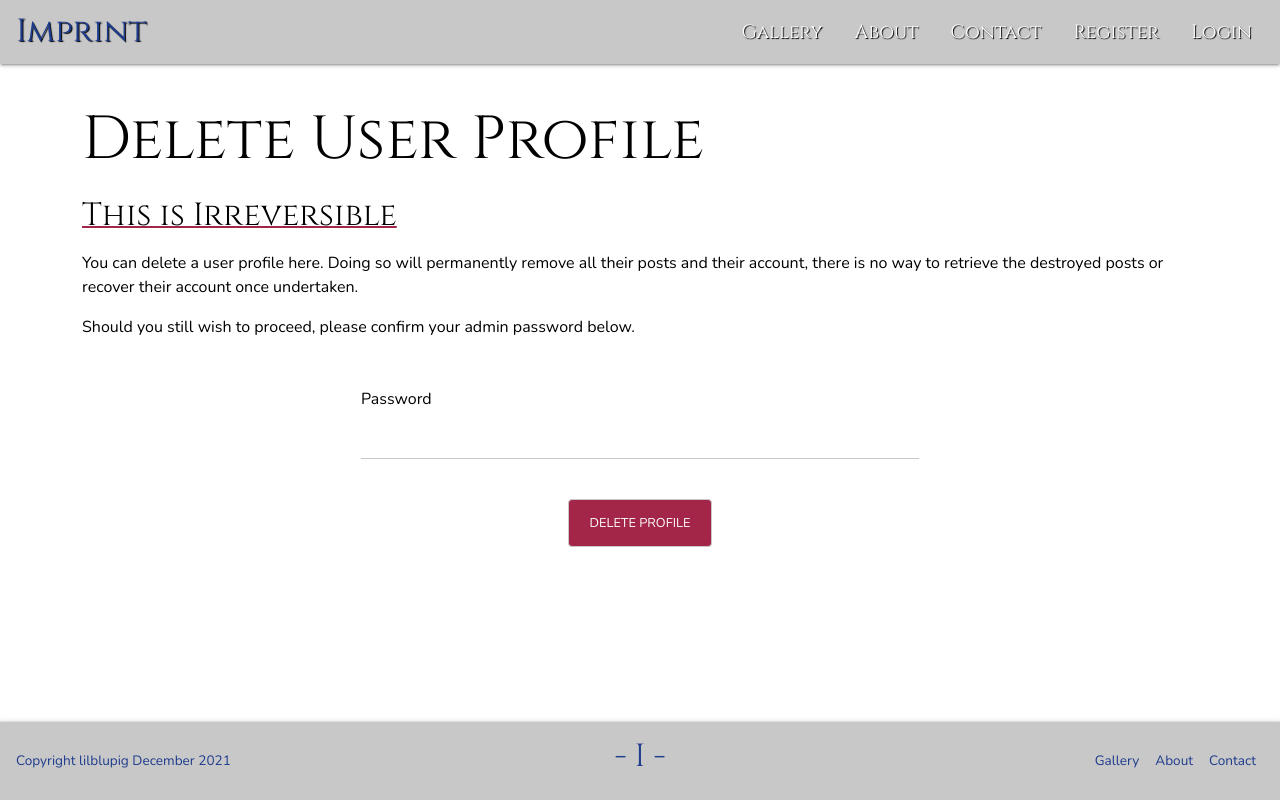
After one commit to lilblupig/imprint, a Flask app: template templates/admin_delete_profile.html in a window 1280 px wide. The commit adds this page. Run offline with Flask 2, Linux system fonts and the light colour scheme; the template is opened without the code that fills it: values that come from a table or form of the project are taken from there, others are empty; parts of the project's set-up code (start-up, migrations or seed data) failed here and were passed over; some libraries are stand-ins or nearby versions.

Commit message:
Admin delete user function

```diff
--- /dev/null
+++ b/templates/admin_delete_profile.html
@@ -0,0 +1,47 @@
+{% extends "base.html" %}
+
+<!-- Information to include in meta block -->
+{% block meta %}
+    <meta name="description" content="Profile deleteion form for an image sharing site which allows users to upload photographs of the historic saxon hilltop town Shaftesbury.">
+    <title>Imprint - Delete User Profile</title>
+{% endblock %}
+
+<!-- Content to display in title block -->
+{% block title %}
+    <h1 class="text-center text-md-start">Delete User Profile</h1>
+{% endblock %}
+
+
+<!-- Content to display in content block -->
+{% block content %}
+
+    <h2 class="text-center text-md-start imprint-warning mb-3">This is Irreversible</h2>
+
+    <div class="form-wrapper text-center text-md-start">
+
+            <div class="mb-5">
+                <p>You can delete a user profile here. Doing so will permanently remove all their posts and their account, there is no way to retrieve the destroyed posts or recover their account once undertaken.</p>
+                <p>Should you still wish to proceed, please confirm your admin password below.</p>
+            </div>
+
+            <form method="POST" action="{{ url_for('admin_delete_profile', delete_user=deleting_user['_id']) }}">
+                <!-- Hidden token proof that form came from page, uses secret key -->
+                {{ form.csrf_token }}
+
+                <div class="imprint-form-field col-12 offset-md-1 col-md-10 offset-lg-3 col-lg-6 mb-4">
+                    {{ form.old_password.label }}
+                    {{ form.old_password }}
+                    {% for message in form.old_password.errors %}
+                        <div class="flash">{{ message }}</div>
+                    {% endfor %}
+                </div>
+
+                <div class="imprint-form-field col-12 offset-md-1 col-md-10 offset-lg-3 col-lg-6 text-center mb-4">
+                    {{ form.submit (class_="btn delete-button") }}
+                </div>
+
+            </form>
+
+    </div>
+
+{% endblock %}
--- a/templates/manage_users.html
+++ b/templates/manage_users.html
@@ -36,7 +36,7 @@
                     {% endif %}
                 </div>
                 <div class="col-6 col-md-3">
-                    <button class="btn">Delete</button>
+                    <a href="{{ url_for('admin_delete_profile', delete_user=user['_id']) }}" class="btn delete-button">Delete</a>
                 </div>
             </div>
         </div>
```
Also changed, not shown: routes/routes.py (+46 -0 lines).
